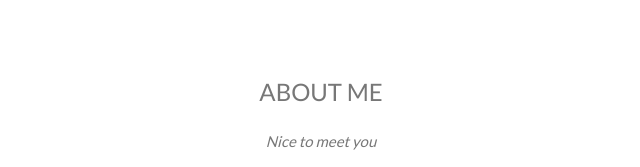
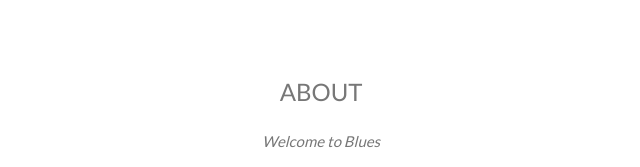
Before and after one commit to HYeonSi/CHE, a plain HTML site: page index.html in a window 1280 px wide. Shown: the part 804-971 px from the top of the page, 319-959 px from the left. Drawn offline with nearby package versions, Linux system fonts and the light colour scheme; some packages are replaced by stand-ins of ours.

Commit message:
Update index.html

```diff
--- a/index.html
+++ b/index.html
@@ -121,8 +121,8 @@
 
   <!-- Container (About Section) -->
   <div class="w3-content w3-container w3-padding-64" id="about">
-    <h3 class="w3-center">ABOUT ME</h3>
-    <p class="w3-center"><em>Nice to meet you</em></p>
+    <h3 class="w3-center">ABOUT</h3>
+    <p class="w3-center"><em>Welcome to Blues</em></p>
     <div class="w3-row">
       <div class="w3-col m6 w3-center w3-padding-large">
         <p><b><i class="fa fa-user w3-margin-right"></i>첼시 FC
```
